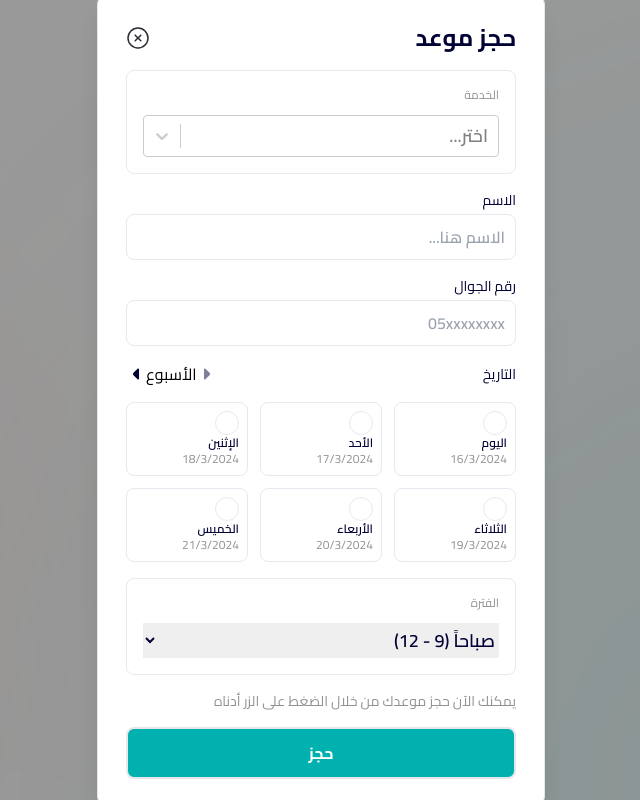
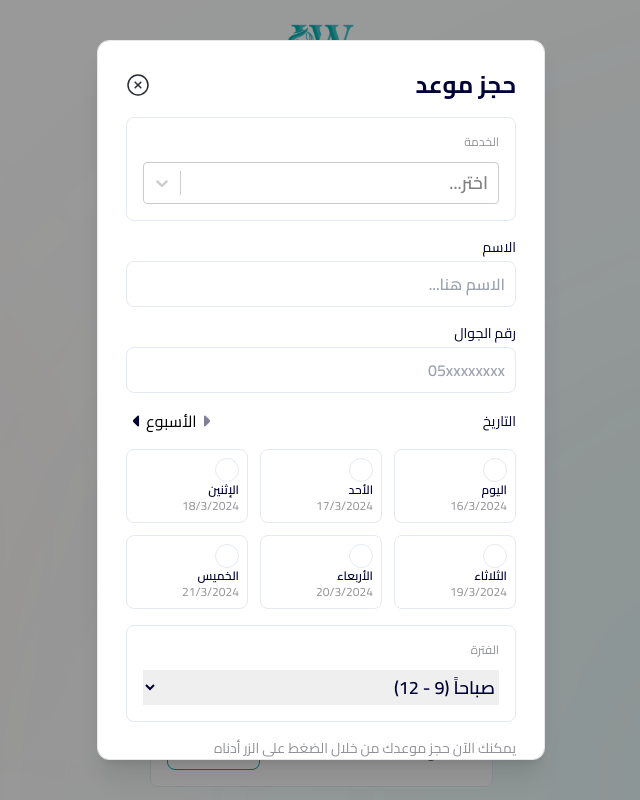
Before and after one commit to helmy162/lifeway, a Next.js app: page / in a window 1280 px wide. Both pictures are taken after a click on the button "احجز الان". Shown: the top 800 px of the page, without its empty margins (319-959 px from the left). Built offline with nearby package versions, Linux system fonts and the light colour scheme.

Commit message:
fixed modal height

```diff
--- a/components/Modal.tsx
+++ b/components/Modal.tsx
@@ -1,7 +1,4 @@
-"use client";
-
 import { Dispatch, SetStateAction } from "react";
-import { Drawer } from "vaul";
 import * as Dialog from "@radix-ui/react-dialog";
 import useMediaQuery from "@/lib/useMediaQuery";
 
@@ -27,9 +24,9 @@ export default function Modal({
         <Dialog.Content
           onOpenAutoFocus={(e) => e.preventDefault()}
           onCloseAutoFocus={(e) => e.preventDefault()}
-          className={`
-            animate-scale-in fixed inset-0 z-40 m-auto min-h-fit max-h-[90vh] w-[90%] max-w-md  overflow-auto border border-gray-200 bg-white p-0 shadow-xl rounded-xl
-            ${className}`}
+          className={`animate-scale-in fixed inset-0 z-50 m-auto max-h-[90vh] max-h-[90dvh] w-[90%] max-w-md overflow-auto rounded-xl border border-gray-200 bg-white p-0 shadow-xl ${className}`}
+          // Improve scrolling on iOS devices
+          style={{ WebkitOverflowScrolling: "touch"}}
         >
           {children}
         </Dialog.Content>
```
